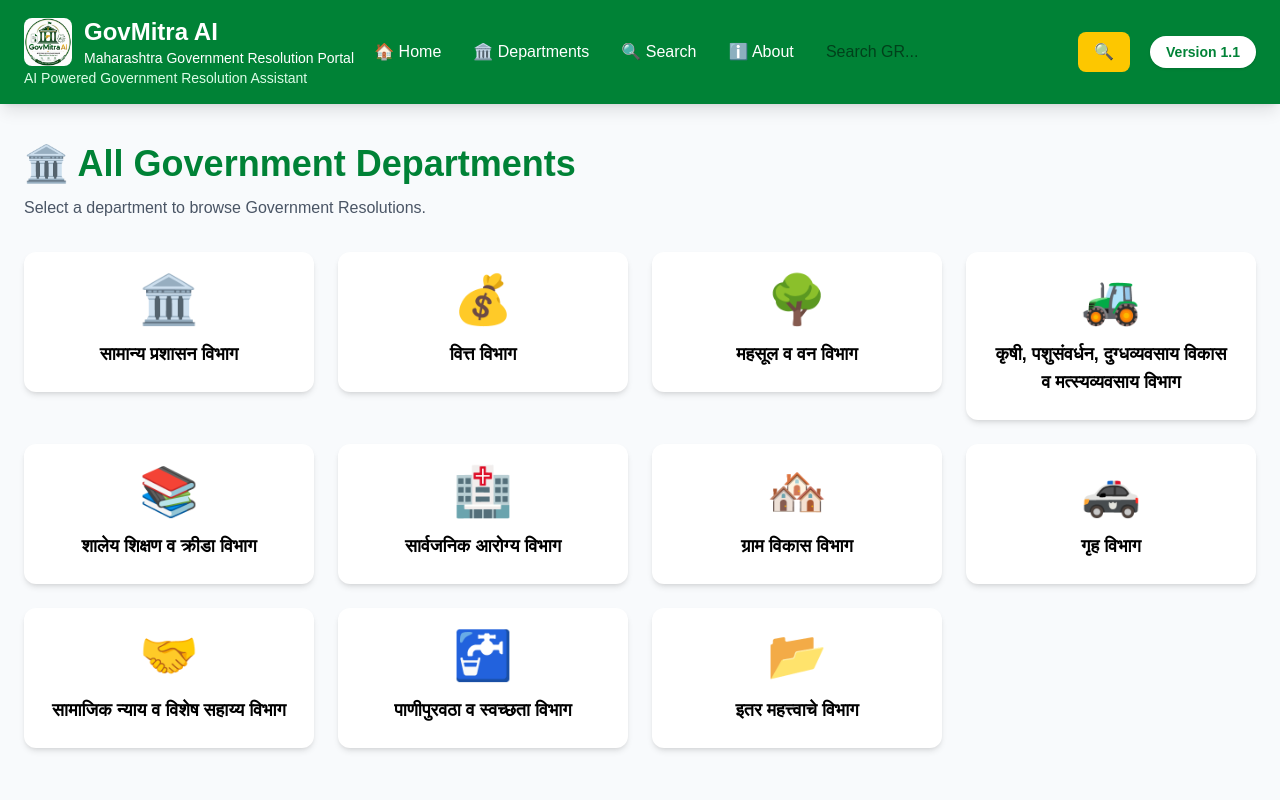
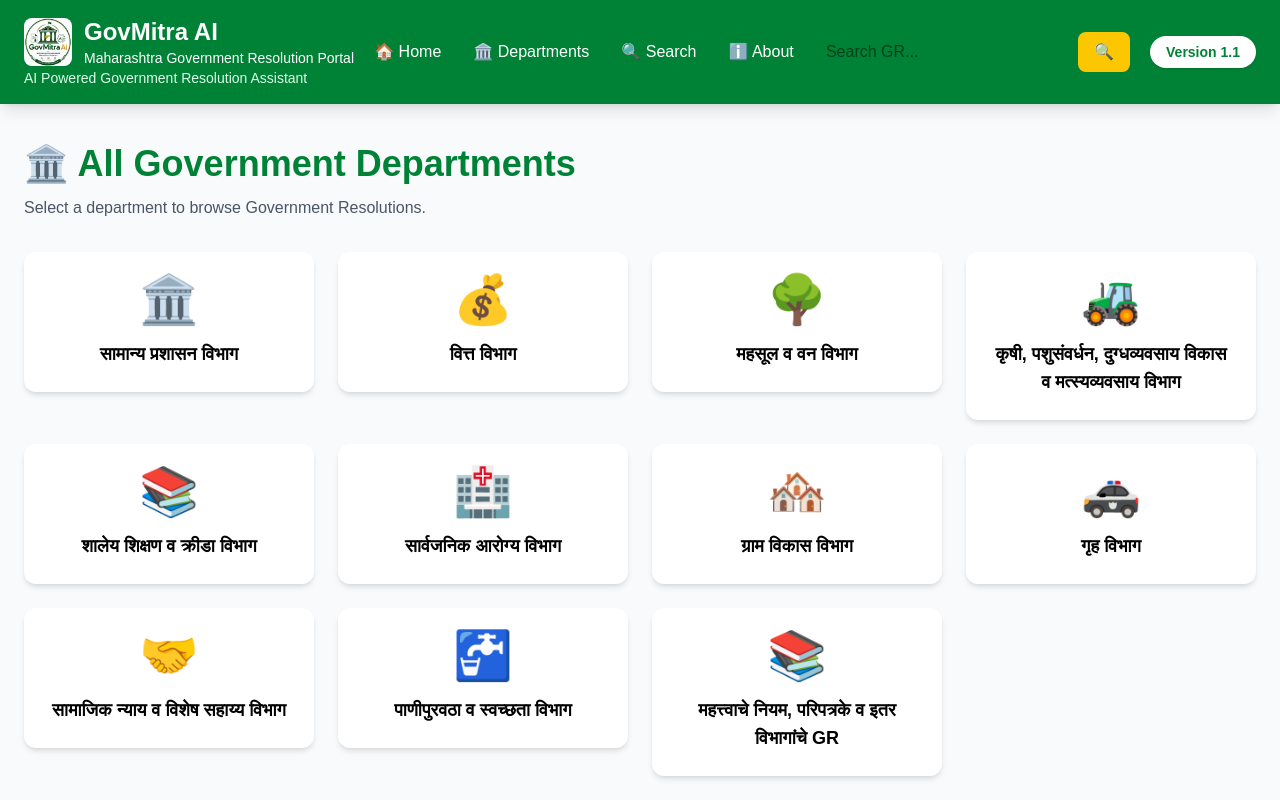
Before and after one commit to cmrathod64-ctrl/govmitra-ai, a React (Vite) app: page /departments in a window 1280 px wide. Shown: the top 800 px of the page. Built offline with nearby package versions, Linux system fonts and the light colour scheme; the HTML template or start-up script is replaced by a standard one.

Commit message:
v3.3 Update Launch Department Structure

```diff
--- a/src/data/departments.js
+++ b/src/data/departments.js
@@ -49,11 +49,11 @@ const departments = [
     icon: "🚰",
     title: "पाणीपुरवठा व स्वच्छता विभाग",
   },
-  {
-    id: 11,
-    icon: "📂",
-    title: "इतर महत्त्वाचे विभाग",
-  },
+ {
+  id: 11,
+  icon: "📚",
+  title: "महत्त्वाचे नियम, परिपत्रके व इतर विभागांचे GR",
+},
 ];
 
 export default departments;
```
